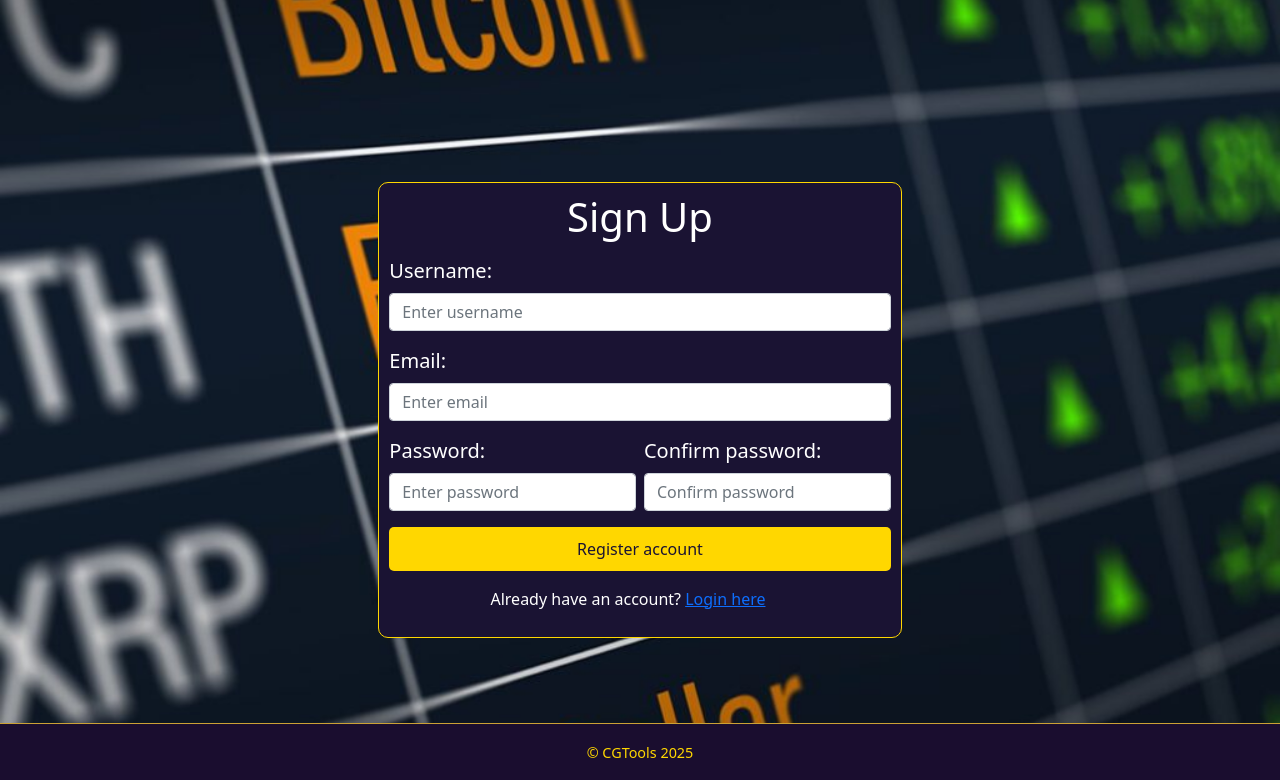
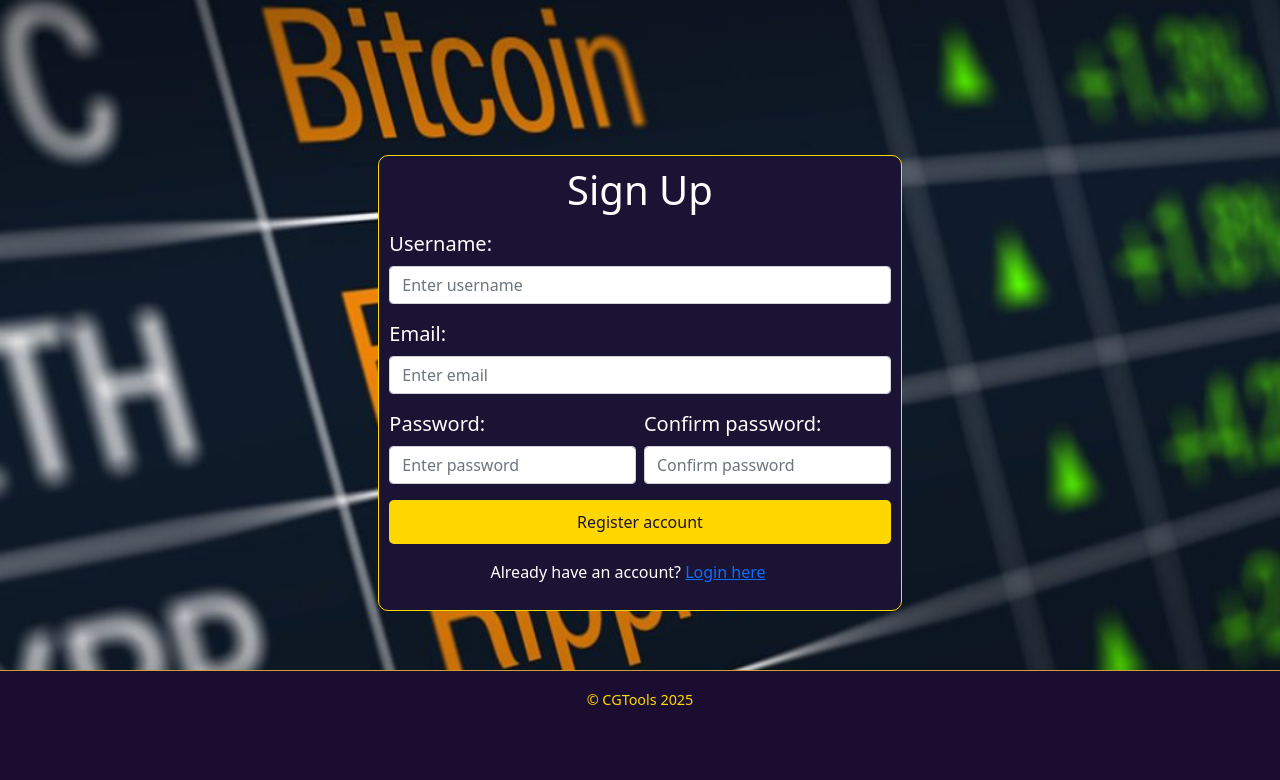
Before and after one commit to cgtools-io/AWD_Project_55, a Flask app: page /signup in a window 1280 px wide. Shown: the part 73-853 px from the top of the page. After the commit the page ends 778 px from the top, so only its background shows below. Run offline with Flask 3, Linux system fonts and the light colour scheme; some libraries are stand-ins or nearby versions.

Commit message:
Fixed signup and login page
- Fixed footer extending page unnecessarily
- Fixed background image position to look better
- Added flash message to logout route

```diff
--- a/app/routes/user.py
+++ b/app/routes/user.py
@@ -113,6 +113,7 @@ def logout():
 
     if current_user.is_authenticated:
         logout_user()
+        flash('You have been logged out.', 'success')
     else:
         flash('You are not logged in.')
 
--- a/app/static/css/style.css
+++ b/app/static/css/style.css
@@ -187,11 +187,11 @@ Login and Signup Page
   justify-content: flex-start;
   align-items: center;
   flex-grow: 1;
-  min-height: calc(100vh - 77px);
+  min-height: calc(100vh - 130px);
   padding-top: 2rem;
   background-image: url('/static/images/login_bg.jpg');
   background-size: cover;
-  background-position: center;
+  background-position: top;
   background-repeat: no-repeat;
 }
 #form-box {
--- a/run.py
+++ b/run.py
@@ -14,4 +14,4 @@ if __name__ == '__main__':
     # DEBUG MODE — DEVELOPMENT USE ONLY
     # DO NOT UNCOMMENT WHEN PUSHING TO MAIN OR OPENING A PR
     # ========================================================
-    # app.run(debug=True)
+    app.run(debug=True)
```
